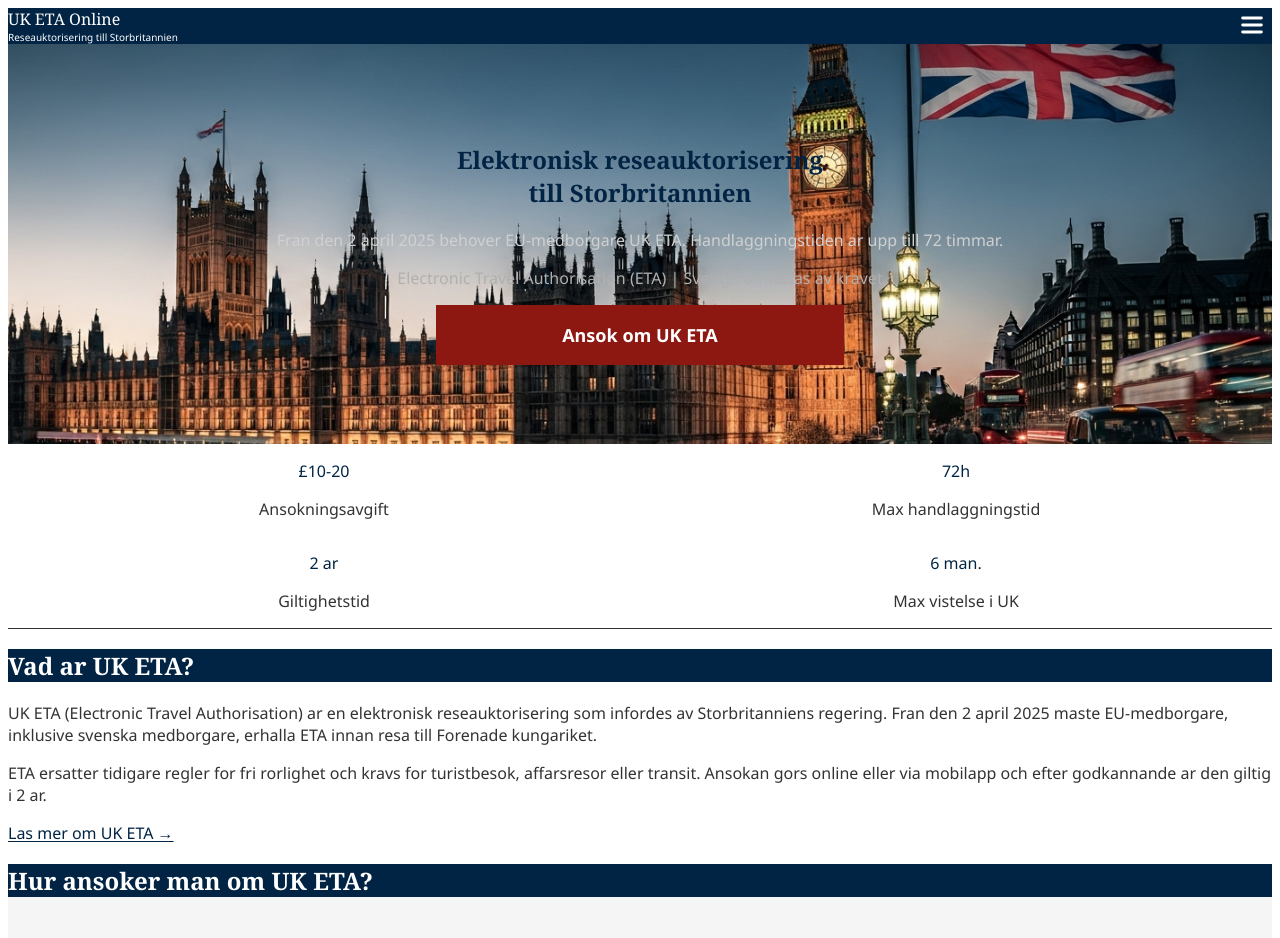
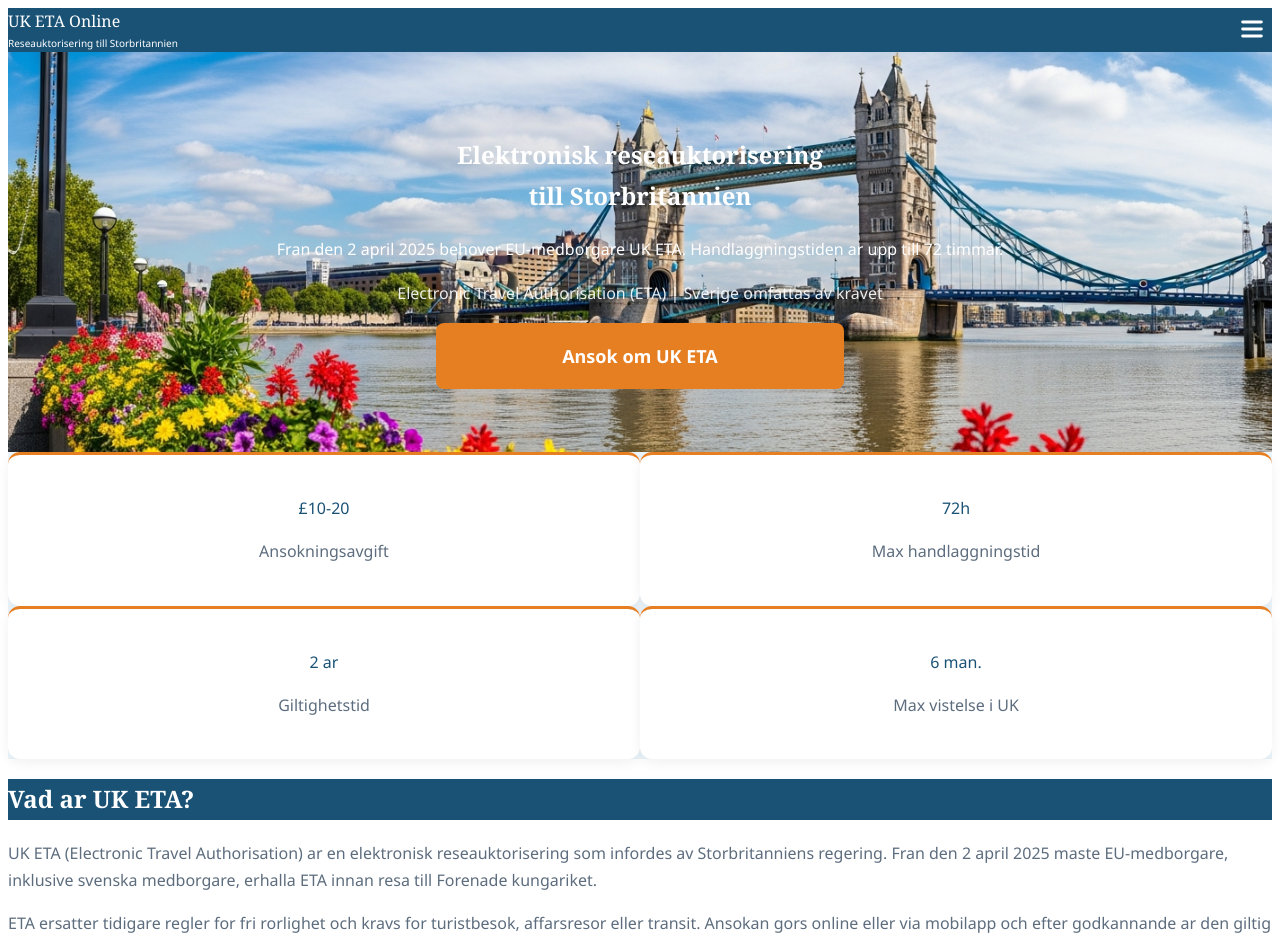
Before and after one commit to mediaxsaburoai0818-design/se-uk-eta-site, a Next.js app: page / in a window 1280 px wide. Shown: the top 938 px of the page. Built offline with nearby package versions, Linux system fonts and the light colour scheme.

Commit message:
redesign: bright Scandinavian theme - sky blue/orange, new sunny hero image

```diff
--- a/app/globals.css
+++ b/app/globals.css
@@ -3,28 +3,29 @@
 @tailwind utilities;
 
 :root {
-  --color-navy: #022444;
-  --color-navy-light: #0a3a6b;
-  --color-navy-dark: #011a33;
-  --color-red: #8d1812;
-  --color-red-dark: #6d120e;
-  --color-red-light: #a52a24;
-  --color-gray-bg: #F5F5F5;
-  --color-gray-light: #f0f0f0;
-  --color-gray-border: #e0e0e0;
-  --color-text: #333333;
-  --color-text-light: #666666;
+  --color-primary: #1a5276;
+  --color-primary-light: #2980b9;
+  --color-primary-dark: #0e3a56;
+  --color-accent: #e67e22;
+  --color-accent-dark: #d35400;
+  --color-sky: #ebf5fb;
+  --color-sky-deep: #d4e6f1;
+  --color-warm: #fef9e7;
+  --color-text: #2c3e50;
+  --color-text-light: #5d6d7e;
+  --color-border: #d5dbdb;
 }
 
 body {
   font-family: var(--font-noto-sans), 'Noto Sans', sans-serif;
   color: var(--color-text);
   background: #ffffff;
+  line-height: 1.7;
 }
 
 h1, h2, h3, h4, h5, h6 {
   font-family: var(--font-noto-serif), 'Noto Serif', serif;
-  color: var(--color-navy);
+  color: var(--color-primary);
 }
 
 html {
@@ -32,21 +33,21 @@ html {
 }
 
 ::selection {
-  background-color: var(--color-navy);
+  background-color: var(--color-primary);
   color: white;
 }
 
 .content-link {
-  color: var(--color-navy);
+  color: var(--color-primary);
   text-decoration: underline;
   text-underline-offset: 2px;
 }
 .content-link:hover {
-  color: var(--color-navy-light);
+  color: var(--color-primary-light);
 }
 
 .heading-band {
-  background-color: #022444;
+  background-color: #1a5276;
   color: white !important;
   padding: 1rem 1.5rem;
   font-weight: bold;
--- a/app/page.tsx
+++ b/app/page.tsx
@@ -3,7 +3,7 @@ import Link from "next/link";
 export default function Home() {
   return (
     <div>
-      {/* Hero Section */}
+      {/* Hero Section - bright with light overlay */}
       <section className="relative text-white min-h-[400px] md:min-h-[520px] flex items-center overflow-hidden">
         {/* eslint-disable-next-line @next/next/no-img-element */}
         <img
@@ -11,24 +11,25 @@ export default function Home() {
           alt=""
           className="absolute inset-0 w-full h-full object-cover"
         />
-        <div className="absolute inset-0 bg-gradient-to-b from-[#022444]/85 to-[#022444]/70" />
-        <div className="relative max-w-6xl mx-auto px-4 py-16 md:py-28 w-full">
+        <div className="absolute inset-0" style={{ background: "linear-gradient(to bottom, rgba(26,82,118,0.55), rgba(26,82,118,0.45))" }} />
+        <div className="relative max-w-3xl mx-auto px-10 md:px-16 py-16 md:py-28 w-full">
           <div className="max-w-3xl mx-auto text-center">
             <h1
-              className="text-2xl sm:text-3xl md:text-5xl font-bold mb-4 md:mb-6 leading-tight text-white drop-shadow-lg"
+              className="text-2xl sm:text-3xl md:text-5xl font-bold mb-4 md:mb-6 leading-tight drop-shadow-lg"
               style={{
                 fontFamily: "var(--font-noto-serif), serif",
+                color: "white",
               }}
             >
               Elektronisk reseauktorisering
               <br />
               till Storbritannien
             </h1>
-            <p className="text-base md:text-xl mb-3 md:mb-4 leading-relaxed drop-shadow" style={{ color: "#d0d0d0" }}>
+            <p className="text-base md:text-xl mb-3 md:mb-4 leading-relaxed drop-shadow" style={{ color: "white" }}>
               Fran den 2 april 2025 behover EU-medborgare UK ETA.
               Handlaggningstiden ar upp till 72 timmar.
             </p>
-            <p className="text-xs md:text-sm mb-6 md:mb-8 drop-shadow" style={{ color: "#b0b0b0" }}>
+            <p className="text-xs md:text-sm mb-6 md:mb-8 drop-shadow" style={{ color: "rgba(255,255,255,0.9)" }}>
               Electronic Travel Authorisation (ETA) | Sverige omfattas av kravet
             </p>
             <div className="flex flex-col gap-3 items-center mt-2 w-full" style={{ maxWidth: "360px", margin: "0 auto" }}>
@@ -36,8 +37,8 @@ export default function Home() {
                 href="https://www.gov.uk/guidance/apply-for-an-electronic-travel-authorisation-eta"
                 target="_blank"
                 rel="noopener noreferrer"
-                className="block w-full rounded bg-[#8d1812] hover:bg-[#6d120e] transition shadow-lg text-center"
-                style={{ color: "white", textDecoration: "none", padding: "18px 24px" }}
+                className="block w-full transition shadow-lg text-center"
+                style={{ color: "white", textDecoration: "none", padding: "18px 24px", backgroundColor: "#e67e22", borderRadius: "8px" }}
               >
                 <span style={{ color: "white", fontSize: "18px", fontWeight: "bold" }}>Ansok om UK ETA</span>
               </a>
@@ -46,78 +47,77 @@ export default function Home() {
         </div>
       </section>
 
-      {/* Red border line below hero */}
-      <div className="h-1 bg-[#8d1812]" />
+      {/* Accent line */}
+      <div className="h-1" style={{ background: "linear-gradient(to right, #e67e22, #f39c12, #e67e22)" }} />
 
-      {/* Key facts */}
-      <section className="py-12 bg-white border-b border-gray-100">
-        <div className="max-w-6xl mx-auto px-4">
+      {/* Key facts - floating cards on light blue */}
+      <section style={{ backgroundColor: "#ebf5fb" }} className="py-12">
+        <div className="max-w-3xl mx-auto px-10 md:px-16">
           <div className="grid grid-cols-2 md:grid-cols-4 gap-6 text-center">
-            <div>
-              <p className="text-3xl md:text-4xl font-bold text-[#022444]">&pound;10-20</p>
-              <p className="text-sm text-gray-500 mt-2">Ansokningsavgift</p>
+            <div style={{ backgroundColor: "white", borderRadius: "12px", boxShadow: "0 4px 12px rgba(0,0,0,0.06)", padding: "24px 16px", borderTop: "3px solid #e67e22" }}>
+              <p className="text-3xl md:text-4xl font-bold" style={{ color: "#1a5276" }}>&pound;10-20</p>
+              <p className="text-sm mt-2" style={{ color: "#5d6d7e" }}>Ansokningsavgift</p>
             </div>
-            <div>
-              <p className="text-3xl md:text-4xl font-bold text-[#022444]">72h</p>
-              <p className="text-sm text-gray-500 mt-2">
-                Max handlaggningstid
-              </p>
+            <div style={{ backgroundColor: "white", borderRadius: "12px", boxShadow: "0 4px 12px rgba(0,0,0,0.06)", padding: "24px 16px", borderTop: "3px solid #e67e22" }}>
+              <p className="text-3xl md:text-4xl font-bold" style={{ color: "#1a5276" }}>72h</p>
+              <p className="text-sm mt-2" style={{ color: "#5d6d7e" }}>Max handlaggningstid</p>
             </div>
-            <div>
-              <p className="text-3xl md:text-4xl font-bold text-[#022444]">2 ar</p>
-              <p className="text-sm text-gray-500 mt-2">Giltighetstid</p>
+            <div style={{ backgroundColor: "white", borderRadius: "12px", boxShadow: "0 4px 12px rgba(0,0,0,0.06)", padding: "24px 16px", borderTop: "3px solid #e67e22" }}>
+              <p className="text-3xl md:text-4xl font-bold" style={{ color: "#1a5276" }}>2 ar</p>
+              <p className="text-sm mt-2" style={{ color: "#5d6d7e" }}>Giltighetstid</p>
             </div>
-            <div>
-              <p className="text-3xl md:text-4xl font-bold text-[#022444]">6 man.</p>
-              <p className="text-sm text-gray-500 mt-2">Max vistelse i UK</p>
+            <div style={{ backgroundColor: "white", borderRadius: "12px", boxShadow: "0 4px 12px rgba(0,0,0,0.06)", padding: "24px 16px", borderTop: "3px solid #e67e22" }}>
+              <p className="text-3xl md:text-4xl font-bold" style={{ color: "#1a5276" }}>6 man.</p>
+              <p className="text-sm mt-2" style={{ color: "#5d6d7e" }}>Max vistelse i UK</p>
             </div>
           </div>
         </div>
       </section>
 
-      {/* UK ETA overview */}
-      <section className="py-16 bg-white">
-        <div className="max-w-3xl mx-auto px-4">
-          <h2 className="py-4 px-6 text-lg sm:text-xl md:text-2xl font-bold leading-snug mb-6" style={{ backgroundColor: "#022444", color: "white" }}>
+      {/* UK ETA overview - white bg */}
+      <section className="bg-white py-16">
+        <div className="max-w-3xl mx-auto px-10 md:px-16">
+          <h2 className="py-4 px-6 text-lg sm:text-xl md:text-2xl font-bold leading-snug mb-6" style={{ backgroundColor: "#1a5276", color: "white" }}>
             Vad ar UK ETA?
           </h2>
-          <p className="text-gray-600 mb-4 leading-relaxed">
+          <p className="mb-4 leading-relaxed" style={{ color: "#5d6d7e" }}>
             UK ETA (Electronic Travel Authorisation) ar en elektronisk
             reseauktorisering som infordes av Storbritanniens regering. Fran
             den 2 april 2025 maste EU-medborgare, inklusive svenska medborgare,
             erhalla ETA innan resa till Forenade kungariket.
           </p>
-          <p className="text-gray-600 mb-6 leading-relaxed">
+          <p className="mb-6 leading-relaxed" style={{ color: "#5d6d7e" }}>
             ETA ersatter tidigare regler for fri rorlighet och kravs for
             turistbesok, affarsresor eller transit. Ansokan gors online eller
             via mobilapp och efter godkannande ar den giltig i 2 ar.
           </p>
           <Link
             href="/eta-info/what-is-eta/"
-            className="text-[#022444] font-bold underline underline-offset-2 hover:text-[#0a3a6b] transition"
+            className="font-bold underline underline-offset-2 transition"
+            style={{ color: "#1a5276" }}
           >
             Las mer om UK ETA &rarr;
           </Link>
         </div>
       </section>
 
-      {/* Application steps */}
-      <section className="py-16 bg-[#F5F5F5]">
-        <div className="max-w-3xl mx-auto px-4">
-          <h2 className="py-4 px-6 text-lg sm:text-xl md:text-2xl font-bold leading-snug mb-6" style={{ backgroundColor: "#022444", color: "white" }}>
+      {/* Application steps - light blue bg */}
+      <section style={{ backgroundColor: "#ebf5fb" }} className="py-16">
+        <div className="max-w-3xl mx-auto px-10 md:px-16">
+          <h2 className="py-4 px-6 text-lg sm:text-xl md:text-2xl font-bold leading-snug mb-6" style={{ backgroundColor: "#1a5276", color: "white" }}>
             Hur ansoker man om UK ETA?
           </h2>
 
           <div className="space-y-6">
             <div className="flex items-center space-x-4">
-              <span className="flex-shrink-0 w-8 h-8 bg-[#022444] text-white rounded-full flex items-center justify-center text-sm font-bold">
+              <span className="flex-shrink-0 w-8 h-8 text-white rounded-full flex items-center justify-center text-sm font-bold" style={{ backgroundColor: "#e67e22" }}>
                 1
               </span>
               <div>
-                <h3 className="font-bold text-[#022444] mb-1">
+                <h3 className="font-bold mb-1" style={{ color: "#1a5276" }}>
                   Ladda ner appen UK ETA
                 </h3>
-                <p className="text-gray-600 text-sm">
+                <p className="text-sm" style={{ color: "#5d6d7e" }}>
                   Ladda ner appen &quot;UK ETA&quot; fran App Store eller Google Play,
                   eller besok GOV.UK:s webbplats.
                 </p>
@@ -125,14 +125,14 @@ export default function Home() {
             </div>
 
             <div className="flex items-center space-x-4">
-              <span className="flex-shrink-0 w-8 h-8 bg-[#022444] text-white rounded-full flex items-center justify-center text-sm font-bold">
+              <span className="flex-shrink-0 w-8 h-8 text-white rounded-full flex items-center justify-center text-sm font-bold" style={{ backgroundColor: "#e67e22" }}>
                 2
               </span>
               <div>
-                <h3 className="font-bold text-[#022444] mb-1">
+                <h3 className="font-bold mb-1" style={{ color: "#1a5276" }}>
                   Skanna passet och ta ett foto
                 </h3>
-                <p className="text-gray-600 text-sm">
+                <p className="text-sm" style={{ color: "#5d6d7e" }}>
                   Skanna ditt biometriska pass med telefonen och ta ett
                   ansiktsfoto (selfie).
                 </p>
@@ -140,14 +140,14 @@ export default function Home() {
             </div>
 
             <div className="flex items-center space-x-4">
-              <span className="flex-shrink-0 w-8 h-8 bg-[#022444] text-white rounded-full flex items-center justify-center text-sm font-bold">
+              <span className="flex-shrink-0 w-8 h-8 text-white rounded-full flex items-center justify-center text-sm font-bold" style={{ backgroundColor: "#e67e22" }}>
                 3
               </span>
               <div>
-                <h3 className="font-bold text-[#022444] mb-1">
+                <h3 className="font-bold mb-1" style={{ color: "#1a5276" }}>
                   Fyll i formularet och betala (&pound;10)
                 </h3>
-                <p className="text-gray-600 text-sm">
+                <p className="text-sm" style={{ color: "#5d6d7e" }}>
                   Ange personuppgifter, reseinformation och betala med
                   kort eller Apple/Google Pay.
                 </p>
@@ -155,14 +155,14 @@ export default function Home() {
             </div>
 
             <div className="flex items-center space-x-4">
-              <span className="flex-shrink-0 w-8 h-8 bg-[#022444] text-white rounded-full flex items-center justify-center text-sm font-bold">
+              <span className="flex-shrink-0 w-8 h-8 text-white rounded-full flex items-center justify-center text-sm font-bold" style={{ backgroundColor: "#e67e22" }}>
                 4
               </span>
               <div>
-                <h3 className="font-bold text-[#022444] mb-1">
+                <h3 className="font-bold mb-1" style={{ color: "#1a5276" }}>
                   Vanta pa godkannande
                 </h3>
-                <p className="text-gray-600 text-sm">
+                <p className="text-sm" style={{ color: "#5d6d7e" }}>
                   De flesta ansokningar behandlas inom nagra timmar,
                   men det kan ta upp till 72 timmar.
                 </p>
@@ -173,7 +173,8 @@ export default function Home() {
           <div className="mt-8">
             <Link
               href="/eta-info/application/"
-              className="text-[#022444] font-bold underline underline-offset-2 hover:text-[#0a3a6b] transition"
+              className="font-bold underline underline-offset-2 transition"
+              style={{ color: "#1a5276" }}
             >
               Detaljerad guide om ansokan &rarr;
             </Link>
@@ -181,41 +182,41 @@ export default function Home() {
         </div>
       </section>
 
-      {/* FAQ preview */}
-      <section className="py-16 bg-white">
-        <div className="max-w-3xl mx-auto px-4">
-          <h2 className="py-4 px-6 text-lg sm:text-xl md:text-2xl font-bold leading-snug mb-6" style={{ backgroundColor: "#022444", color: "white" }}>
+      {/* FAQ preview - white bg */}
+      <section className="bg-white py-16">
+        <div className="max-w-3xl mx-auto px-10 md:px-16">
+          <h2 className="py-4 px-6 text-lg sm:text-xl md:text-2xl font-bold leading-snug mb-6" style={{ backgroundColor: "#1a5276", color: "white" }}>
             Vanliga fragor
           </h2>
 
           <div className="space-y-6">
-            <div className="border-b border-gray-200 pb-5">
-              <h3 className="font-bold text-[#022444] mb-2">
+            <div className="pb-5" style={{ borderBottom: "1px solid #d5dbdb" }}>
+              <h3 className="font-bold mb-2" style={{ color: "#1a5276" }}>
                 Behover svenskar UK ETA?
               </h3>
-              <p className="text-gray-600 text-sm leading-relaxed">
+              <p className="text-sm leading-relaxed" style={{ color: "#5d6d7e" }}>
                 Ja. Fran den 2 april 2025 maste svenska medborgare (och ovriga
                 EU-medborgare) ha UK ETA innan resa till Storbritannien.
                 Detta galler turistresor, affarsresor och transit.
               </p>
             </div>
 
-            <div className="border-b border-gray-200 pb-5">
-              <h3 className="font-bold text-[#022444] mb-2">
+            <div className="pb-5" style={{ borderBottom: "1px solid #d5dbdb" }}>
+              <h3 className="font-bold mb-2" style={{ color: "#1a5276" }}>
                 Hur mycket kostar UK ETA och hur lange galler den?
               </h3>
-              <p className="text-gray-600 text-sm leading-relaxed">
+              <p className="text-sm leading-relaxed" style={{ color: "#5d6d7e" }}>
                 Avgiften for UK ETA ar &pound;10 (cirka 140 SEK). Auktoriseringen
                 galler i 2 ar fran utfardandedatumet och tillater flera inresor
                 till UK, varje vistelse upp till 6 manader.
               </p>
             </div>
 
-            <div className="border-b border-gray-200 pb-5">
-              <h3 className="font-bold text-[#022444] mb-2">
+            <div className="pb-5" style={{ borderBottom: "1px solid #d5dbdb" }}>
+              <h3 className="font-bold mb-2" style={{ color: "#1a5276" }}>
                 Vad ar skillnaden mellan UK ETA och visum?
               </h3>
-              <p className="text-gray-600 text-sm leading-relaxed">
+              <p className="text-sm leading-relaxed" style={{ color: "#5d6d7e" }}>
                 UK ETA ar en forenklad elektronisk auktorisering for korta
                 vistelser (upp till 6 manader). Kostnaden ar &pound;10 och
                 ansokan gors online. Brittiskt visum kraver besok pa ett
@@ -228,7 +229,8 @@ export default function Home() {
           <div className="mt-6">
             <Link
               href="/faq/"
-              className="text-[#022444] font-bold underline underline-offset-2 hover:text-[#0a3a6b] transition"
+              className="font-bold underline underline-offset-2 transition"
+              style={{ color: "#1a5276" }}
             >
               Se alla fragor i FAQ &rarr;
             </Link>
@@ -236,10 +238,10 @@ export default function Home() {
         </div>
       </section>
 
-      {/* Related pages */}
-      <section className="py-16 bg-[#F5F5F5]">
-        <div className="max-w-3xl mx-auto px-4">
-          <h2 className="py-4 px-6 text-lg sm:text-xl md:text-2xl font-bold leading-snug mb-6" style={{ backgroundColor: "#022444", color: "white" }}>
+      {/* Related pages - light blue bg */}
+      <section style={{ backgroundColor: "#ebf5fb" }} className="py-16">
+        <div className="max-w-3xl mx-auto px-10 md:px-16">
+          <h2 className="py-4 px-6 text-lg sm:text-xl md:text-2xl font-bold leading-snug mb-6" style={{ backgroundColor: "#1a5276", color: "white" }}>
             Anvandbar information
           </h2>
 
@@ -279,22 +281,22 @@ export default function Home() {
               <Link
                 key={item.href}
                 href={item.href}
-                className="block py-4 border-b border-gray-200 hover:bg-gray-50 transition"
-                style={{ textDecoration: "none" }}
+                className="block py-4 hover:bg-white transition"
+                style={{ textDecoration: "none", borderBottom: "1px solid #d5dbdb" }}
               >
-                <h3 className="text-sm mb-1" style={{ color: "#333", fontWeight: "bold" }}>
+                <h3 className="text-sm mb-1" style={{ color: "#1a5276", fontWeight: "bold" }}>
                   {item.title}
                 </h3>
-                <p className="text-xs" style={{ color: "#666" }}>{item.desc}</p>
+                <p className="text-xs" style={{ color: "#5d6d7e" }}>{item.desc}</p>
               </Link>
             ))}
           </div>
         </div>
       </section>
 
-      {/* CTA */}
-      <section className="py-16 bg-[#022444] text-white text-center">
-        <div className="max-w-3xl mx-auto px-4">
+      {/* CTA - warm accent */}
+      <section style={{ backgroundColor: "#1a5276" }} className="py-16 text-white text-center">
+        <div className="max-w-3xl mx-auto px-10 md:px-16">
           <h2
             className="text-2xl md:text-3xl font-bold mb-4"
             style={{
@@ -304,7 +306,7 @@ export default function Home() {
           >
             Borja din UK ETA-ansokan
           </h2>
-          <p className="mb-8" style={{ color: "white" }}>
+          <p className="mb-8" style={{ color: "rgba(255,255,255,0.85)" }}>
             Forbered ditt biometriska pass och ansok via appen eller
             GOV.UK:s webbplats.
           </p>
@@ -313,8 +315,8 @@ export default function Home() {
               href="https://www.gov.uk/guidance/apply-for-an-electronic-travel-authorisation-eta"
               target="_blank"
               rel="noopener noreferrer"
-              className="block w-full rounded bg-[#8d1812] hover:bg-[#6d120e] transition shadow-lg text-center"
-              style={{ color: "white", textDecoration: "none", padding: "18px 24px" }}
+              className="block w-full transition shadow-lg text-center"
+              style={{ color: "white", textDecoration: "none", padding: "18px 24px", backgroundColor: "#e67e22", borderRadius: "8px" }}
             >
               <span style={{ color: "white", fontSize: "18px", fontWeight: "bold" }}>Ansok om UK ETA</span>
             </a>
--- a/components/Footer.tsx
+++ b/components/Footer.tsx
@@ -4,7 +4,7 @@ export default function Footer() {
   return (
     <footer>
       {/* Main footer */}
-      <div className="bg-[#011a33]">
+      <div className="bg-[#0e3a56]">
         <div className="max-w-6xl mx-auto px-4 py-12">
           <div className="grid grid-cols-1 md:grid-cols-4 gap-8">
             {/* Site info */}
@@ -166,7 +166,7 @@ export default function Footer() {
                   </a>
                 </li>
               </ul>
-              <div className="mt-4 p-3 bg-[#022444] border border-white/10 rounded text-xs text-gray-200">
+              <div className="mt-4 p-3 bg-[#1a5276] border border-white/10 rounded text-xs text-gray-200">
                 Denna webbplats ar inte ansluten till Storbritanniens regering. Officiell
                 UK ETA-sida:{" "}
                 <a
--- a/components/Header.tsx
+++ b/components/Header.tsx
@@ -28,7 +28,7 @@ export default function Header() {
   const [dropdownOpen, setDropdownOpen] = useState(false);
 
   return (
-    <header className="sticky top-0 z-50" style={{ backgroundColor: "#022444" }}>
+    <header className="sticky top-0 z-50" style={{ backgroundColor: "#1a5276" }}>
       <div className="max-w-6xl mx-auto px-4 py-3">
         <div className="flex items-center justify-between">
           {/* Logo */}
@@ -65,7 +65,7 @@ export default function Header() {
                     <Link
                       key={child.href}
                       href={child.href}
-                      className="block px-4 py-2 text-sm text-gray-700 hover:bg-gray-50 hover:text-[#022444]"
+                      className="block px-4 py-2 text-sm text-gray-700 hover:bg-gray-50 hover:text-[#1a5276]"
                     >
                       {child.label}
                     </Link>
@@ -90,7 +90,7 @@ export default function Header() {
               href="https://www.gov.uk/guidance/apply-for-an-electronic-travel-authorisation-eta"
               target="_blank"
               rel="noopener noreferrer"
-              className="ml-3 bg-[#8d1812] hover:bg-[#6d120e] rounded-lg py-2.5 px-6 text-sm transition shadow-md"
+              className="ml-3 bg-[#e67e22] hover:bg-[#d35400] rounded-lg py-2.5 px-6 text-sm transition shadow-md"
               style={{ color: "white", textDecoration: "none" }}
             >
               <span style={{ color: "white" }}>Ansok om ETA</span>
@@ -155,7 +155,7 @@ export default function Header() {
               href="https://www.gov.uk/guidance/apply-for-an-electronic-travel-authorisation-eta"
               target="_blank"
               rel="noopener noreferrer"
-              className="block bg-[#8d1812] hover:bg-[#6d120e] rounded-lg py-3 px-6 text-sm text-center mt-2 transition shadow-md"
+              className="block bg-[#e67e22] hover:bg-[#d35400] rounded-lg py-3 px-6 text-sm text-center mt-2 transition shadow-md"
               style={{ color: "white", textDecoration: "none" }}
               onClick={() => setMobileMenuOpen(false)}
             >
```
Also changed, not shown: public/images/hero-uk.png.
